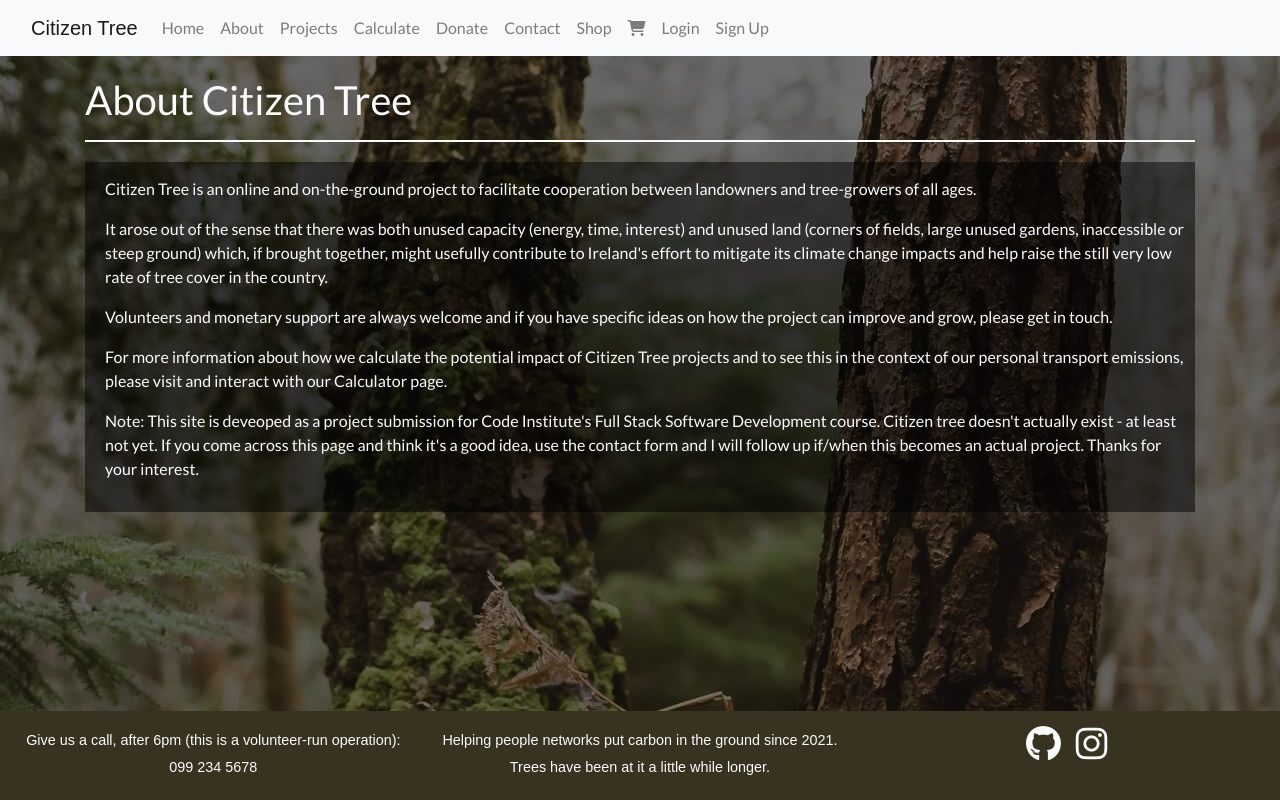
After one commit to jclry1/ms4_citizen_tree, a Django app: page /about/ in a window 1280 px wide. The commit adds this page. Run offline with Django 3.2, Linux system fonts and the light colour scheme; some libraries are stand-ins or nearby versions.

Commit message:
Add about page(home app) and the required link in nav on base.html

```diff
--- /dev/null
+++ b/home/templates/home/about.html
@@ -0,0 +1,41 @@
+{% extends "base.html" %}
+{% load static %}
+
+{% block page_header %}
+{% endblock %}
+
+{% block extra_js %}
+<script src="https://polyfill.io/v3/polyfill.min.js?version=3.52.1&features=fetch"></script>
+{% endblock %}
+
+{% block extra_title %} - Donate{% endblock %}
+
+{% block content %}
+
+<div class="page-desc">
+    <h1 class="index-h">About Citizen Tree</h1>
+</div>
+<section>
+  <div class="donation">
+      <div class="description">
+
+          <hr />
+
+          <div class="donations-block">
+        <p>Citizen Tree is an online and on-the-ground project to facilitate cooperation between landowners and tree-growers of all ages.</p>
+        <p>It arose out of the sense that there was both unused capacity (energy, time, interest) and unused land (corners of fields, large unused gardens, inaccessible or steep ground) which, if brought together, might usefully contribute to Ireland's effort to mitigate its climate change impacts and help raise the still very low rate of tree cover in the country.</p>
+        <p>Volunteers and monetary support are always welcome and if you have specific ideas on how the project can improve and grow, please get in touch.</p>
+        <p>For more information about how we calculate the potential impact of Citizen Tree projects and to see this in the context of our personal transport emissions, please visit and interact with our <a href="{% url 'calculator:calc' %}">Calculator</a> page.</p>
+
+
+        <p>Note: This site is deveoped as a project submission for Code Institute's Full Stack Software Development course. Citizen tree doesn't actually exist - at least not yet.
+        If you come across this page and think it's a good idea, use the contact form and I will follow up if/when this becomes an actual project.
+        Thanks for your interest.</p>
+
+
+        </div>
+      </div>
+  </div>
+</section>
+
+{% endblock %}
--- a/home/urls.py
+++ b/home/urls.py
@@ -1,12 +1,12 @@
 # Setup basedon Django for Professionals
 from django.contrib import admin
 from django.urls import path
-from .views import HomePageView, ContactView
+from .views import HomePageView, ContactView, AboutView
 
 app_name = 'home'
 
 urlpatterns = [
     path('', HomePageView.as_view(), name='index'),
     path('contact/', ContactView.as_view(), name='contact'),
-
+    path('about/', AboutView.as_view(), name='about'),
 ]
--- a/home/views.py
+++ b/home/views.py
@@ -58,3 +58,6 @@ def custom_error_403(request, exception):
 
 class ContactView(TemplateView):
     template_name = "home/contact.html"
+
+class AboutView(TemplateView):
+    template_name = "home/about.html"
--- a/templates/base.html
+++ b/templates/base.html
@@ -49,6 +49,9 @@
         <ul class="navbar-nav me-auto mb-2 mb-lg-0">
           <li class="nav-item">
             <a class="nav-link" aria-current="page" href="{% url 'home:index' %}">Home</a>
+          </li>
+          <li class="nav-item">
+            <a class="nav-link" aria-current="page" href="{% url 'home:about' %}">About</a>
           </li>
           <li class="nav-item">
             <a class="nav-link" aria-current="page" href="{% url 'projects:projects' %}">Projects</a>
```
